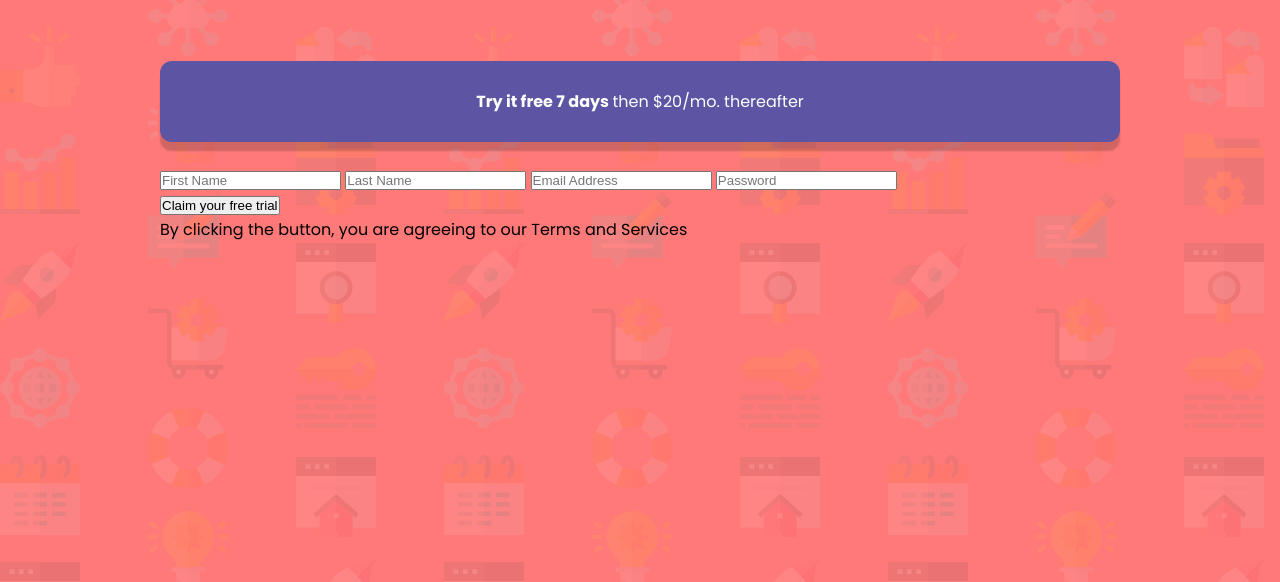
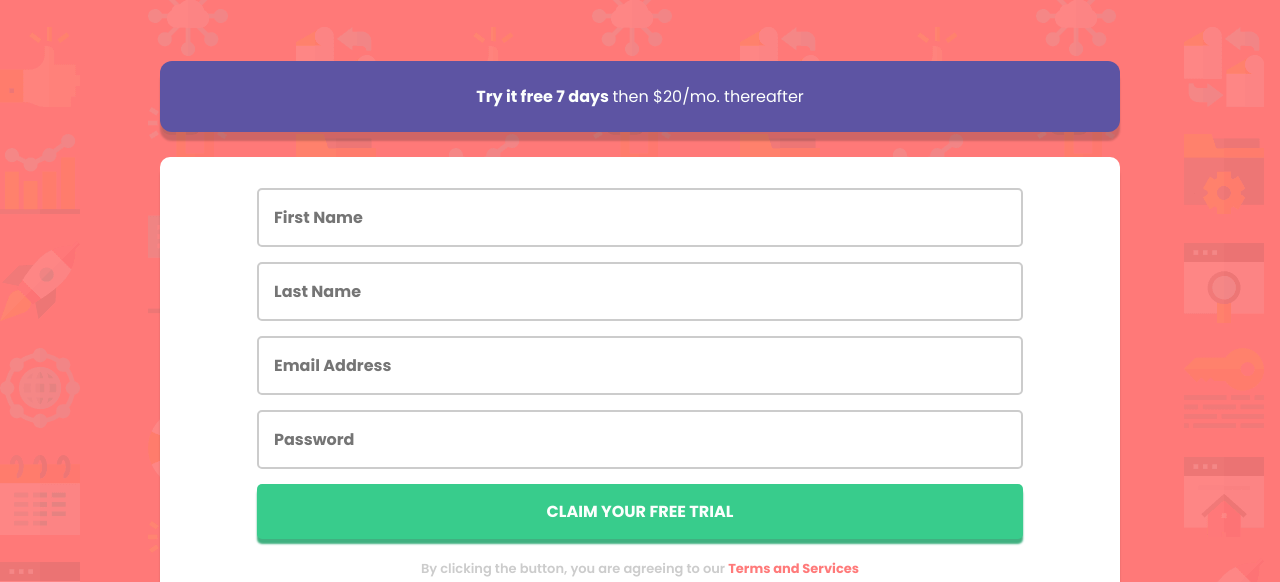
Before and after one commit to 0-th/Registration_form_zuri_task, a plain HTML site: page index.html in a window 1280 px wide. Shown: the part 174-756 px from the top of the page. Drawn offline with Linux system fonts and the light colour scheme.

Commit message:
Add form styling

```diff
--- a/style.css
+++ b/style.css
@@ -11,11 +11,17 @@ body {
     background-color: #FF7978;
     font-family: 'Poppins', sans-serif;
     font-size: 16px;
+    /*property below was set for ide-specific issues, nothing serious*/
+    margin-bottom: 500px;
 }
 
 .page-wrapper {
     width: 75%;
     margin: 0 auto 0 auto;
+}
+
+input {
+    display: block;
 }
 
 .showcase {
@@ -39,7 +45,7 @@ body {
     background-color: #5D54A3;
     border-radius: 12px;
     color: #FCFFFD;
-    padding: 28px;
+    padding: 23px;
     box-shadow: 0 9px 2px rgba(21, 25, 23, 0.2);
     margin-top: 10px;
     margin-bottom: 25px;
@@ -52,3 +58,71 @@ body {
 .subscription .bold-text {
     font-weight: 700;
 }
+
+form {
+    background-color: #FFFFFF;
+    border-radius: 10px;
+    margin-bottom: 60px;
+    box-shadow: 0 9px 2px rgba(21, 25, 23, 0.2);
+
+}
+
+form .container {
+    width: 80%;
+    height: 100%;
+    border: 1px solid #FFFFFF;
+    margin: 0 auto 0 auto;
+}
+
+.input-fields input,
+.button-field button{
+    padding: 15px;
+    border-radius: 5px;
+    width: 100%;
+    font-size: inherit;
+    font-family: inherit;
+    font-weight: 700;
+    margin-top: 15px;
+}
+
+.input-fields input{
+    border: 2px solid #ccc;
+}
+
+.input-fields input:focus {
+    outline-color: hsl(248, 32%, 49%);
+}
+
+#fname {
+    margin-top: 30px;
+}
+
+.button-field button {
+    margin-bottom: 10px;
+    text-transform: uppercase;
+    color: #FCFFFD;
+    background-color: hsl(154, 59%, 51%);
+    border: none;
+    box-shadow: 0 5px 2px #40B080;
+    cursor: pointer;
+}
+
+.t-and-s {
+    margin: 10px auto 25px auto;
+}
+
+.t-and-s p{
+    font-size: 13px;
+    text-align: center;
+    font-weight: 600;
+}
+
+.t-and-s .light-text {
+    color: #cccccc;
+}
+
+.t-and-s .bold-red {
+    color: hsl(0, 100%, 74%);
+    font-weight: 700;
+    font-size: 13px;
+}
```
